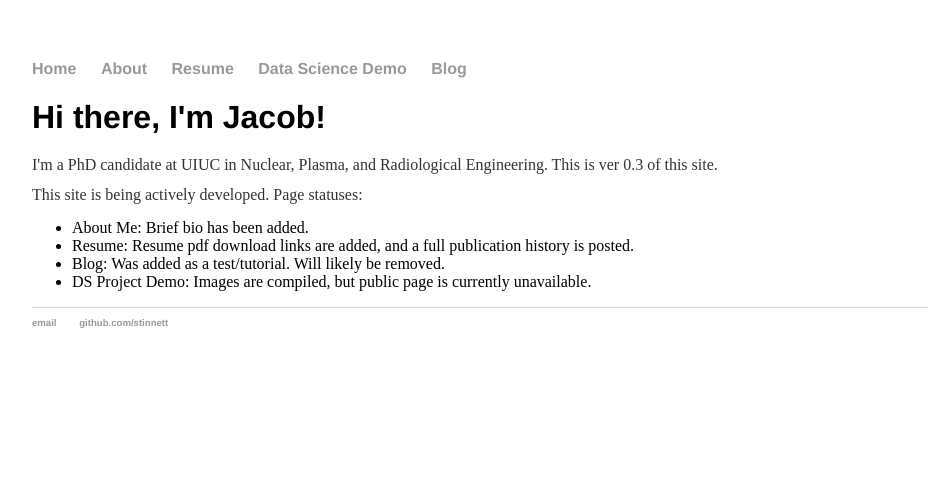
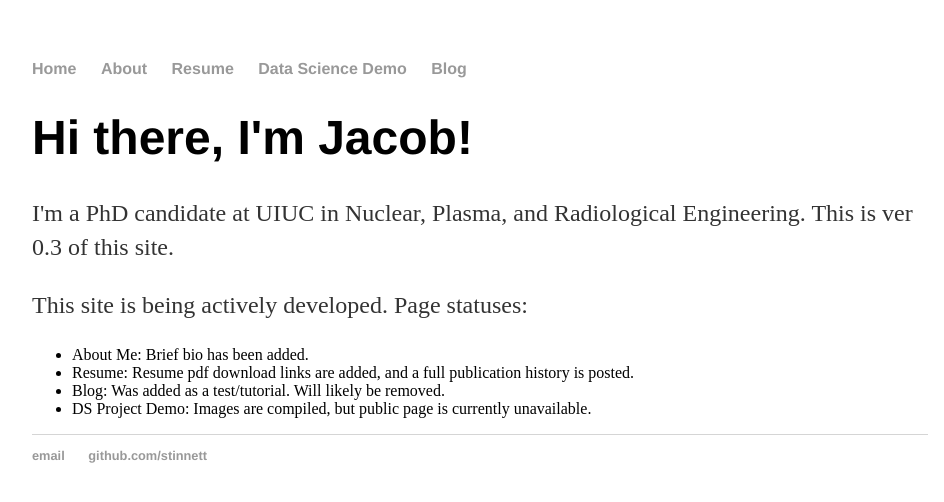
Before and after one commit to Stinnett/Stinnett.github.io, a Jekyll site: the page built from index.html, in a window 1280 px wide. Shown: the top 502 px of the page, without its empty margins (160-1104 px from the left). Built offline with Jekyll 4.4.1, drawn with Linux system fonts in a browser that asks for light colours.

Commit message:
set the font sizes back to how they were

```diff
--- a/css/main.css
+++ b/css/main.css
@@ -20,22 +20,22 @@ a:hover {
     text-decoration: underline;
 }
 h1 {
-    font-size: 2em;
+    font-size: 3em;
     font-family:'Helvetica', 'Arial', 'Sans-Serif';
 }
 p {
-    font-size: 1.em;
-    line-height: 0.9em;
+    font-size: 1.5em;
+    line-height: 1.4em;
     color: #333;
 }
 footer {
     border-top: 1px solid #d5d5d5;
-    font-size: .6em;
+    font-size: .8em;
 }
 
 ul.posts {
     margin: 20px auto 40px;
-    font-size: 1em;
+    font-size: 1.5em;
 }
 
 ul.posts li {
```
